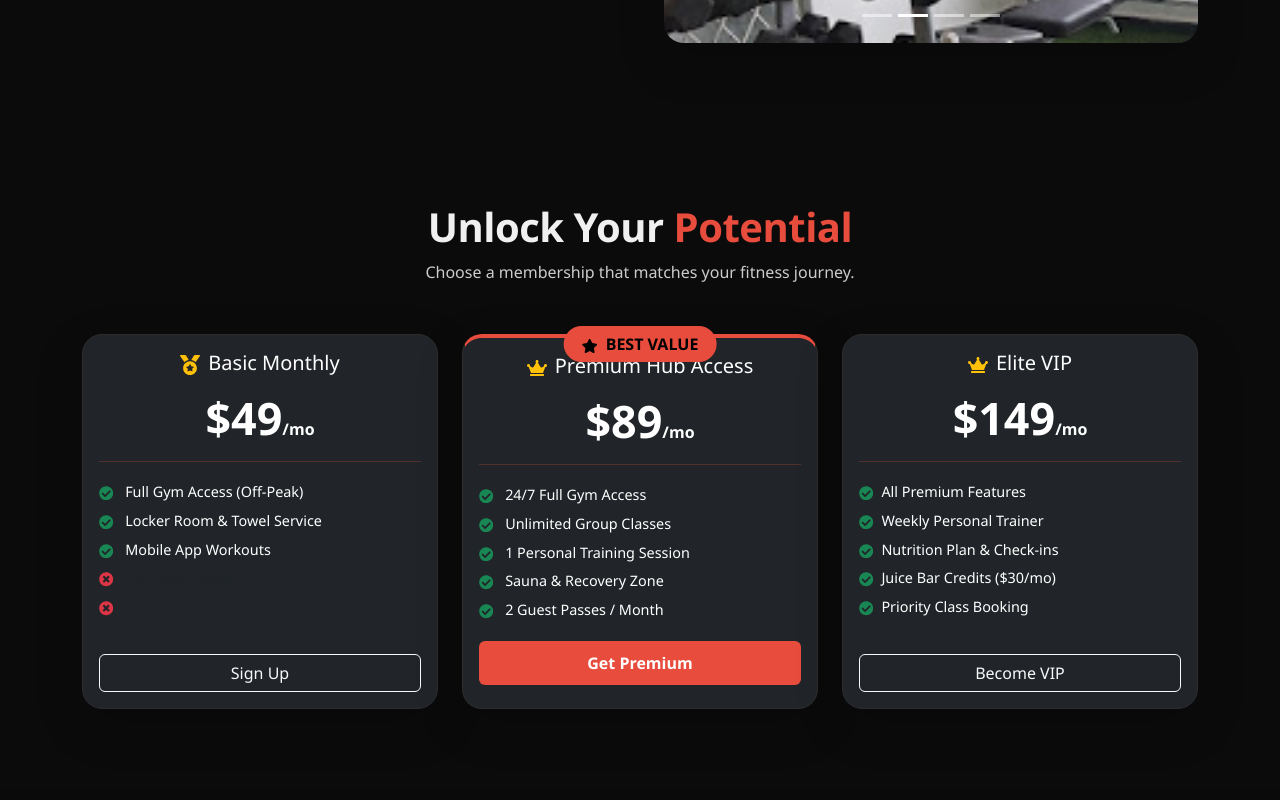
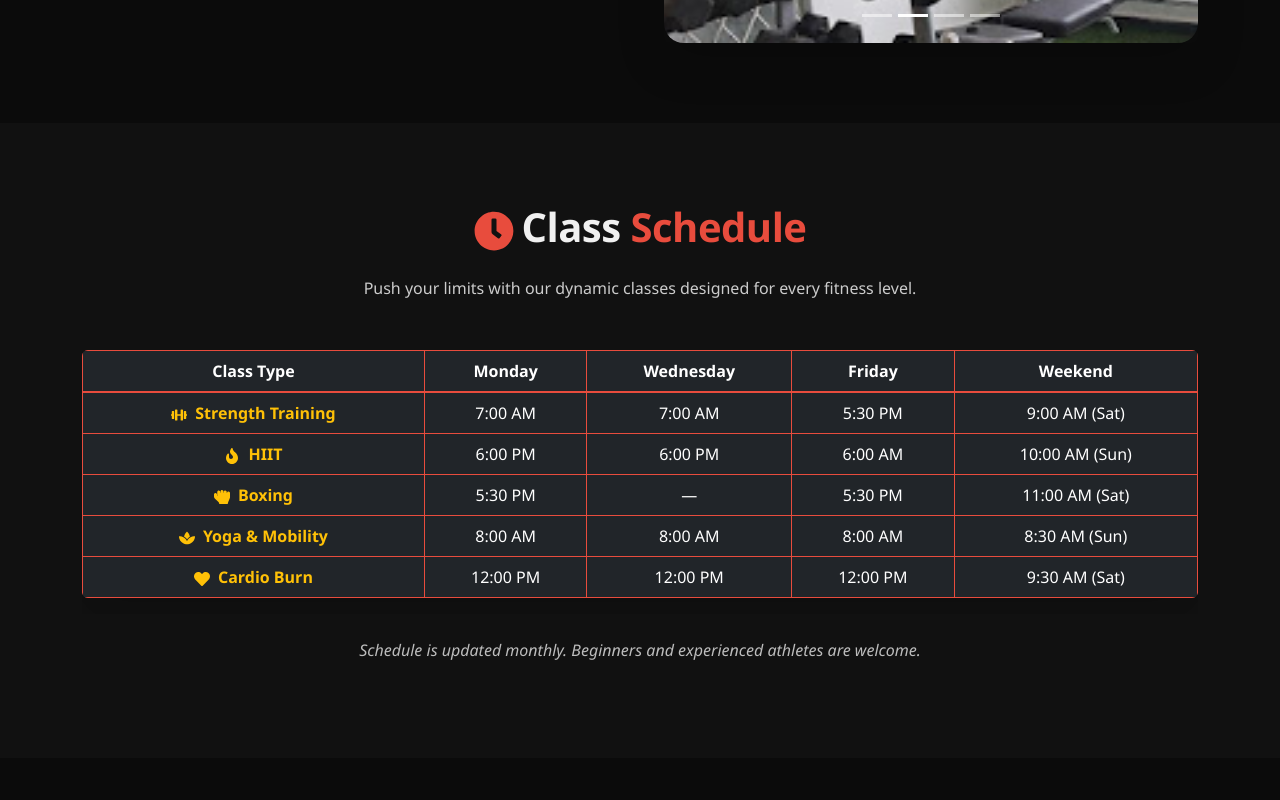
Before and after one commit to henry23ed/gym, a React (Vite) app: page / in a window 1280 px wide. Shown: the part 1440-2240 px from the top of the page. Built offline with nearby package versions, Linux system fonts and the light colour scheme; the HTML template or start-up script is replaced by a standard one.

Commit message:
Update App.jsx
uncommented the classes

```diff
--- a/src/App.jsx
+++ b/src/App.jsx
@@ -54,7 +54,7 @@ const App = () => {
 
       <About smoothScrollTo={smoothScrollTo} />
 
-     {/* <Classes /> */}
+      <Classes />
 
       <Pricing />
 
```
